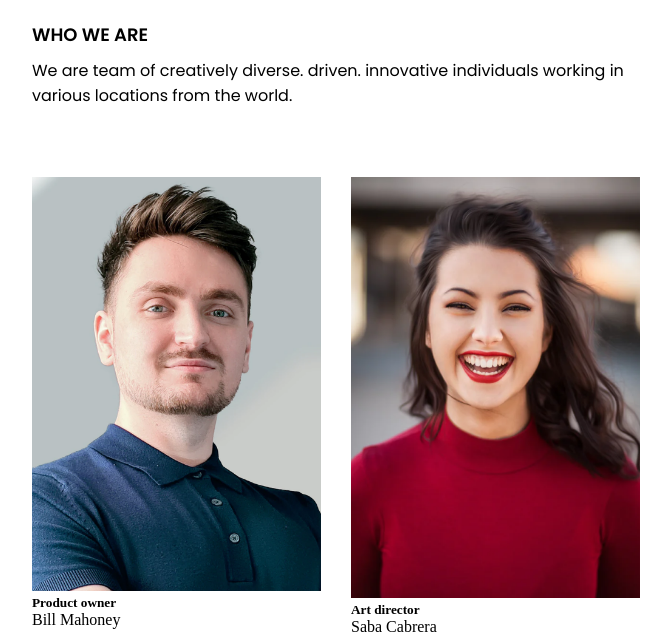
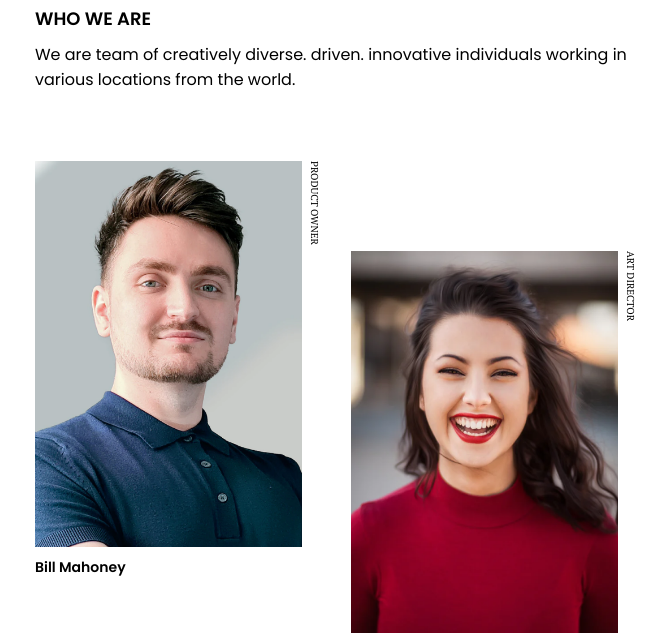
Before and after one commit to Sarukei/my-team-page, a plain HTML site: page index.html in a window 1280 px wide. Shown: the part 156-789 px from the top of the page, without its empty margins (304-975 px from the left). Drawn offline with Linux system fonts and the light colour scheme.

Commit message:
Finish team-members section

```diff
--- a/scss/_base.scss
+++ b/scss/_base.scss
@@ -18,7 +18,7 @@ img {
 .main-wrapper {
 	width: 100%;
 	max-width: 640px;
-	padding: 1em;
+	padding: 0 1.1875rem;
 	margin: 0 auto;
 	margin-top: 4.4375rem;
 }
--- a/scss/_team-member.scss
+++ b/scss/_team-member.scss
@@ -0,0 +1,56 @@
+.team-member {
+	grid-column: span 1;
+	// background: red;
+
+	display: grid;
+	grid-template-columns: 1fr min-content;
+	grid-template-rows: 1fr min-content;
+	align-self: start;
+
+	transition: all 0.3s ease-out;
+
+	&:hover,
+	&:focus {
+		box-shadow: 0 1.3em 8px -18px rgba(black, 0.13), 0 1.2em 15px -7px rgba(black, 0.04),
+			0 1.6em 3rem -4px rgba(black, 0.08);
+
+		.team-member__profile-img {
+			transform: scale(1.2);
+		}
+	}
+
+	&:nth-child(even) {
+		margin-top: 5.625rem;
+		align-self: end;
+	}
+
+	&__img-wrapper {
+		width: 100%;
+		overflow: hidden;
+	}
+
+	&__profile-img {
+		width: 100%;
+		height: 100%;
+		object-fit: cover;
+		object-position: center center;
+
+		transition: all 1.3s ease-out;
+	}
+
+	&__title {
+		font-family: $font-secondary;
+		font-weight: 400;
+		font-size: 0.625rem;
+		writing-mode: vertical-lr;
+		text-transform: uppercase;
+		margin-left: 0.39125rem;
+	}
+
+	&__name {
+		font-family: $font-primary;
+		font-weight: 600;
+		font-size: 0.875rem;
+		margin-top: 0.625rem;
+	}
+}
```
Also changed, not shown: css/main.css, 1 other file.
